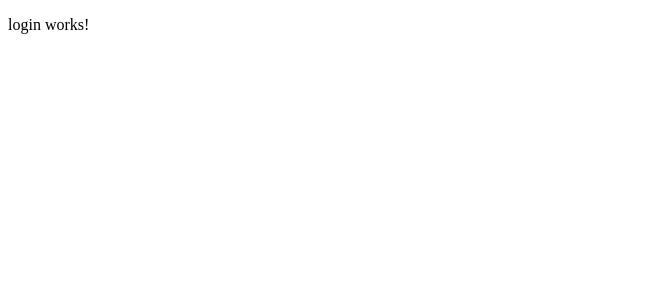
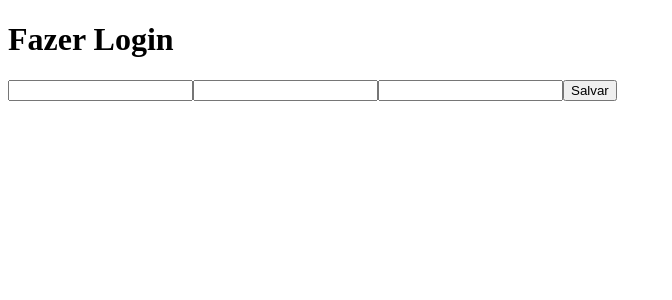
Before and after one commit to leorigo1/Calling-System, an Angular app in the folder frontend-angular/: page /login in a window 1280 px wide. Shown: the top 300 px of the page, without its empty margins (0-672 px from the left). Built offline with nearby package versions, Linux system fonts and the light colour scheme.

Commit message:
init of login page

```diff
--- a/frontend-angular/src/app/login/login.html
+++ b/frontend-angular/src/app/login/login.html
@@ -1 +1,8 @@
-<p>login works!</p>
+<h1>{{ titulo }}</h1>
+<input [value]="email">
+<input [value]="senha">
+
+<input #campo type="text">
+<button (click)="salvar(campo.value)">
+  Salvar
+</button>
--- a/frontend-angular/src/app/login/login.scss
+++ b/frontend-angular/src/app/login/login.scss
@@ -0,0 +1,4 @@
+.login-button {
+    width: 300px;
+    height: 50px;
+}
--- a/frontend-angular/src/app/login/login.ts
+++ b/frontend-angular/src/app/login/login.ts
@@ -8,4 +8,14 @@ import { Component } from '@angular/core';
 })
 export class Login {
 
+  titulo = 'Fazer Login';
+  email = '';
+  senha = '';
+  Entrar = 'Entrar';
+
+  salvar(campo: string) {
+    window.alert('receba papai');
+    return console.log(campo);
+  };
+
 }
```
